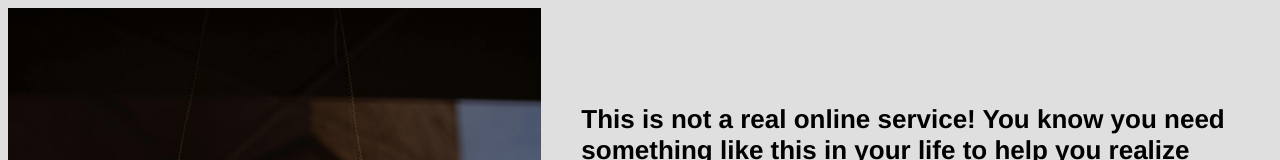
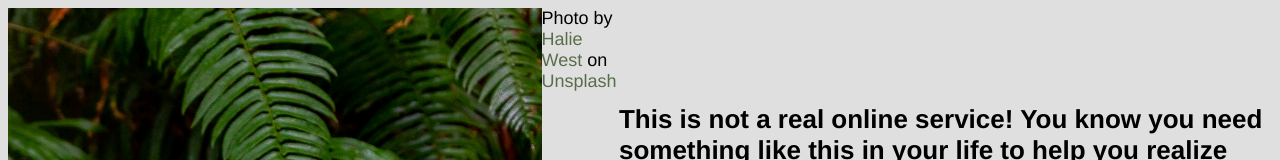
Before and after one commit to rossclay/odin-sign-up, a plain HTML site: page index.html in a window 1280 px wide. Shown: the top 160 px of the page. Drawn offline with Linux system fonts and the light colour scheme.

Commit message:
includes favicon

```diff
--- a/index.html
+++ b/index.html
@@ -6,16 +6,23 @@
     <meta name="viewport" content="width=device-width, initial-scale=1.0">
     <title>Sign-Up Form</title>
     <link rel='stylesheet' href='style.css' />
+    <link type="image/png" sizes="32x32" rel="icon" href="./img/odin-favicon.png">
     <script type="text/javascript" src="script.js" async></script>
 </head>
 
 <body>
     <div class="left-section">
-        <img src="img/pexels-cristhian-david-duarte-19138491.jpg" alt="neon sign of a cat" class="background-img">
+        <img src="img/halie-west-25xggax4bSA-unsplash.jpg" alt="close up of green leaves" class="background-img">
         <div class="ribbon-overlay">
             <img src="img/odin-lined.png" alt="odin project logo" class="odin-logo">
             <div>ODIN</div>
         </div>
+        <footer>
+            Photo by <a
+                href="https://unsplash.com/@haliewestphoto?utm_content=creditCopyText&utm_medium=referral&utm_source=unsplash">Halie
+                West</a> on <a
+                href="https://unsplash.com/photos/green-leaf-plant-in-close-up-photography-25xggax4bSA?utm_content=creditCopyText&utm_medium=referral&utm_source=unsplash">Unsplash</a>
+        </footer>
     </div>
     <div class="right-section">
         <header>
```
